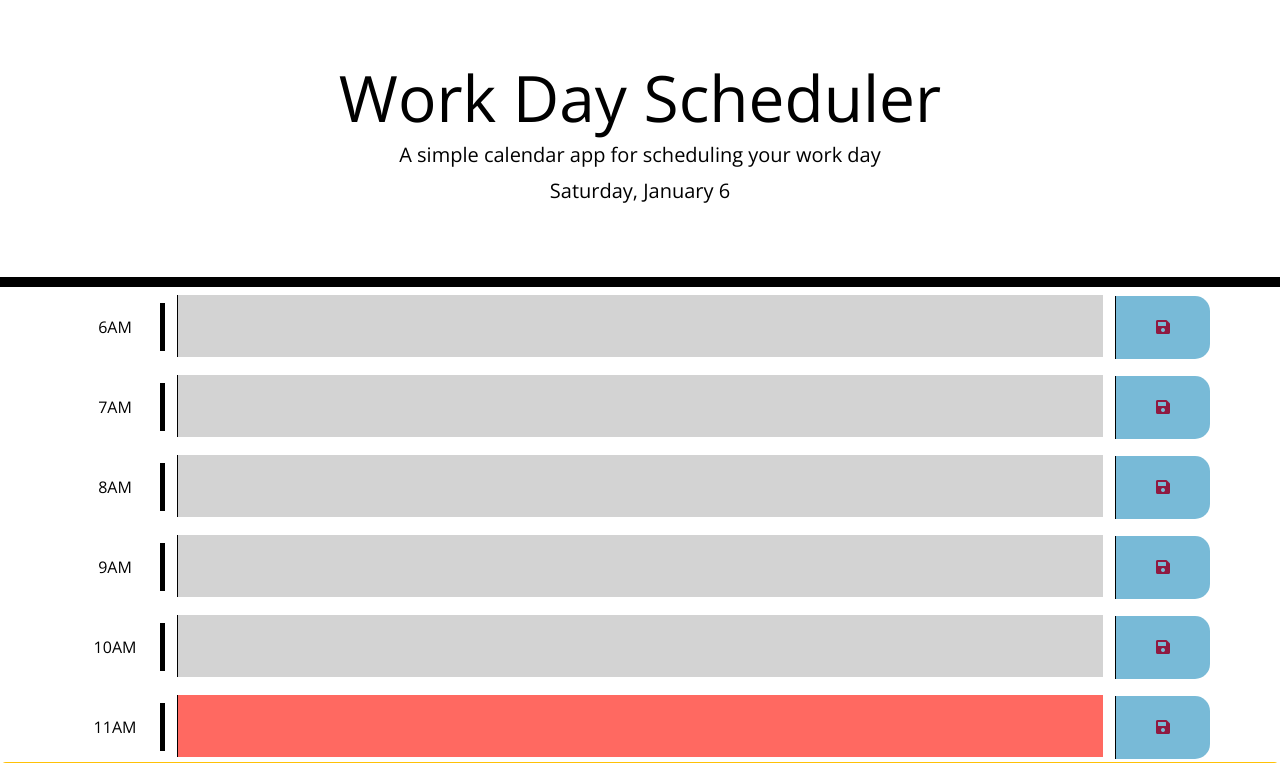
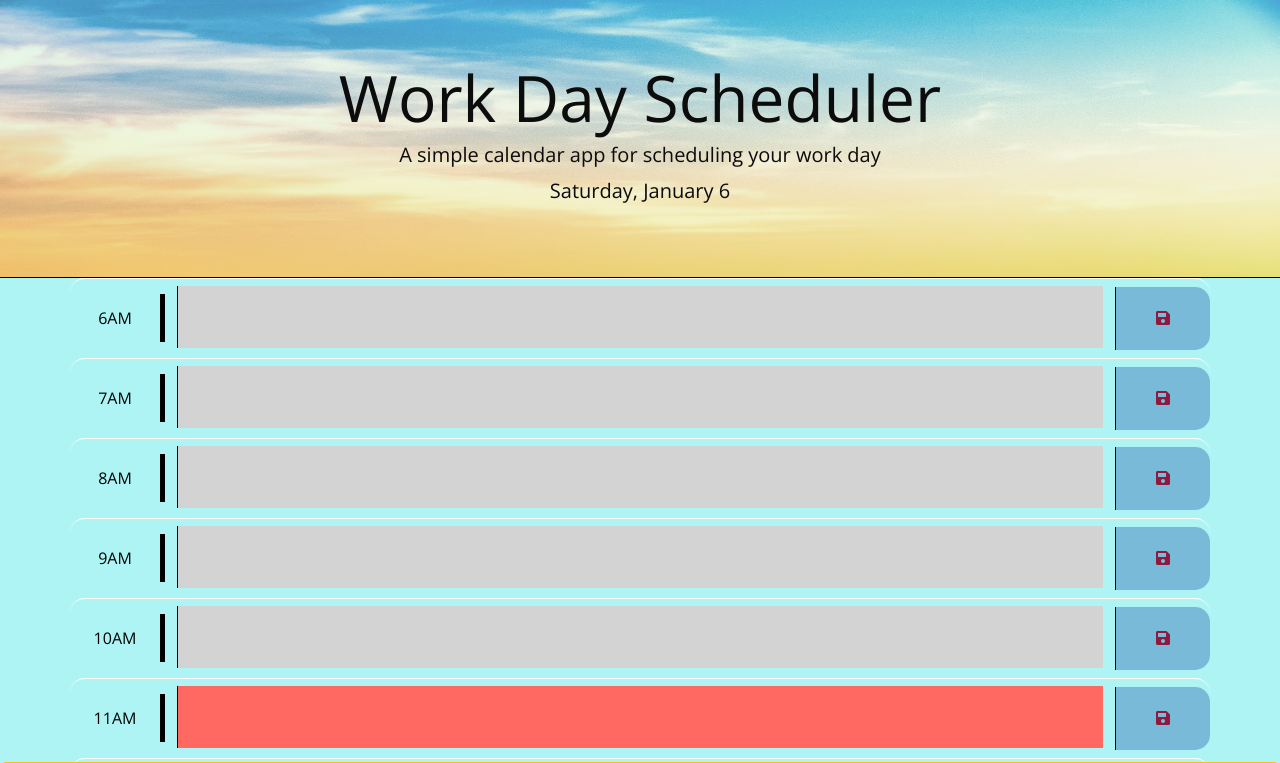
Before and after one commit to ramonsaguini/WorkDayScheduler, a plain HTML site: page starter/index.html in a window 1280 px wide. Shown: the top 763 px of the page. Drawn offline with nearby package versions, Linux system fonts and the light colour scheme.

Commit message:
style time

```diff
--- a/starter/assets/CSS/style.css
+++ b/starter/assets/CSS/style.css
@@ -3,6 +3,7 @@ body {
   font-size: 16px;
   line-height: 1;
   margin-bottom: 50px;
+  background-color: rgb(175, 244, 244);
 }
 
 textarea {
@@ -16,10 +17,12 @@ textarea {
 
 header {
   text-align: center;
-  background-color: transparent;
-  color: black;
+  background-image: url(../Images/background.avif);
+  background-repeat: no-repeat;
+  background-size: cover;
+  color: rgb(12, 12, 12);
   border-radius: 0;
-  border-bottom: 10px solid black;
+  border-bottom: 1px solid black;
   padding: 60px;
 }
 
```
Also changed, not shown: starter/assets/Images/background.avif (added), starter/assets/Images/workday.jpg (added).
